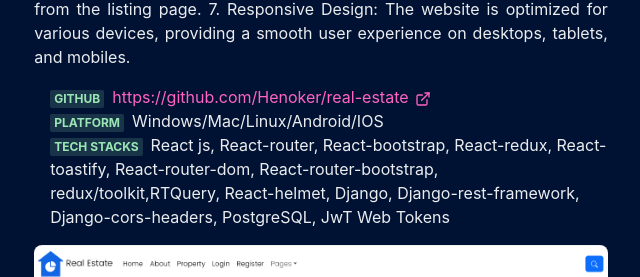
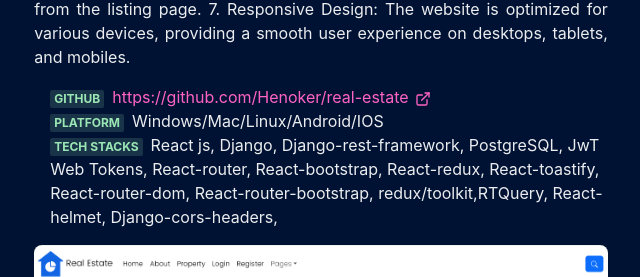
Before and after one commit to Henoker/HenokerWebsite, a Next.js app: page /works/relators in a window 1280 px wide. Shown: the part 853-1130 px from the top of the page, without its empty margins (319-959 px from the left). Built offline with nearby package versions, Linux system fonts and the light colour scheme.

Commit message:
feat: rearrange portfolio details

```diff
--- a/pages/works/ethiostaram.js
+++ b/pages/works/ethiostaram.js
@@ -28,7 +28,7 @@
          quickly and easily. Vistors simply can enter the details of the
          project, such as the language pair and word count, and the
          incorporated quote calculator will generate an instant quote.
-        The project is designed for my clients in United States.
+         The project is designed for my clients in United States.
         </P>
         <List ml={4} my={4}>
           <ListItem>
--- a/pages/works/relators.js
+++ b/pages/works/relators.js
@@ -52,9 +52,9 @@
           <ListItem>
             <Meta>Tech Stacks</Meta>
             <span>
-            React js, React-router, React-bootstrap, React-redux, React-toastify, React-router-dom,
-            React-router-bootstrap, redux/toolkit,RTQuery, React-helmet, Django, Django-rest-framework,
-            Django-cors-headers, PostgreSQL, JwT Web Tokens
+            React js, Django, Django-rest-framework, PostgreSQL, JwT Web Tokens, React-router, React-bootstrap, React-redux, React-toastify, React-router-dom,
+            React-router-bootstrap, redux/toolkit,RTQuery, React-helmet,
+            Django-cors-headers,
             </span>
           </ListItem>
         </List>
```
